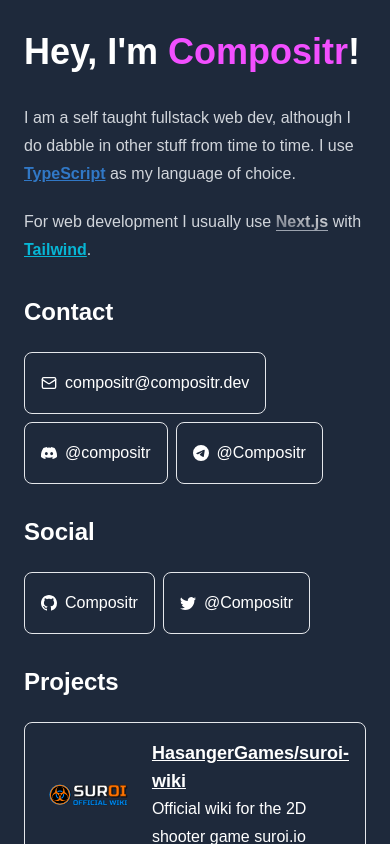
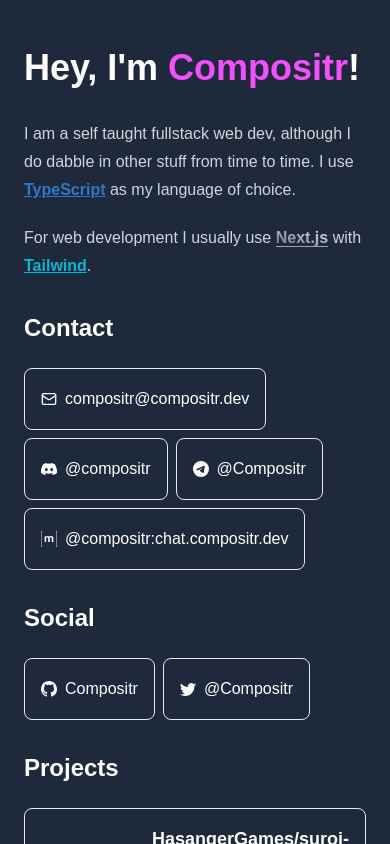
Before and after one commit to Compositr/dotdev, a Next.js app: page / in a window 390 px wide. Shown: the top 844 px of the page. Built offline with nearby package versions, Linux system fonts and the light colour scheme; a web font is replaced by a local one.

Commit message:
enhance: mobile padding + matrix link

```diff
--- a/app/page.tsx
+++ b/app/page.tsx
@@ -1,6 +1,7 @@
 import ContactCard from "@/components/ContactCard";
 import { LuMail } from "react-icons/lu";
 import { BsDiscord, BsGithub, BsTelegram, BsTwitter } from "react-icons/bs";
+import { SiMatrix } from "react-icons/si";
 import Section from "@/components/Section";
 import CardFlex from "@/components/CardFlex";
 import ProjectCard from "@/components/ProjectCard";
@@ -8,7 +9,7 @@
 
 export default function Home() {
   return (
-    <main className="flex flex-col items-center min-h-screen sm:p-0 px-6 bg-slate-800">
+    <main className="flex flex-col items-center min-h-screen sm:p-0 px-6 py-4 bg-slate-800">
       <div className="prose prose-invert mt-8">
         <h1>
           Hey, I&apos;m <span className="text-compositr">Compositr</span>!
@@ -62,6 +63,11 @@
             icon={<BsTelegram />}
             title="@Compositr"
           />
+          <ContactCard
+            href="https://matrix.to/#/@compositr:chat.compositr.dev"
+            icon={<SiMatrix />}
+            title="@compositr:chat.compositr.dev"
+          />
         </CardFlex>
       </Section>
       <Section title="Social">
```
